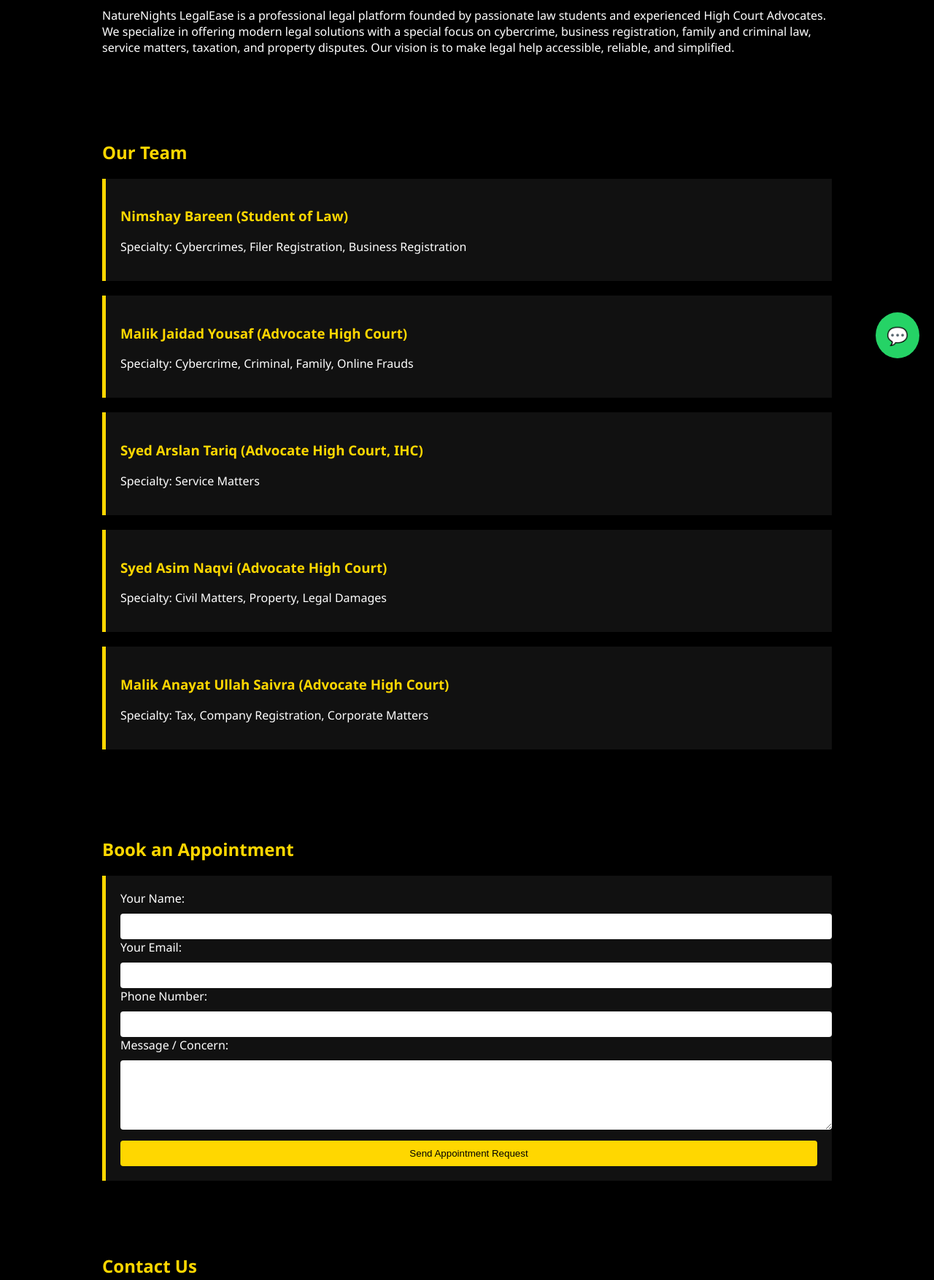
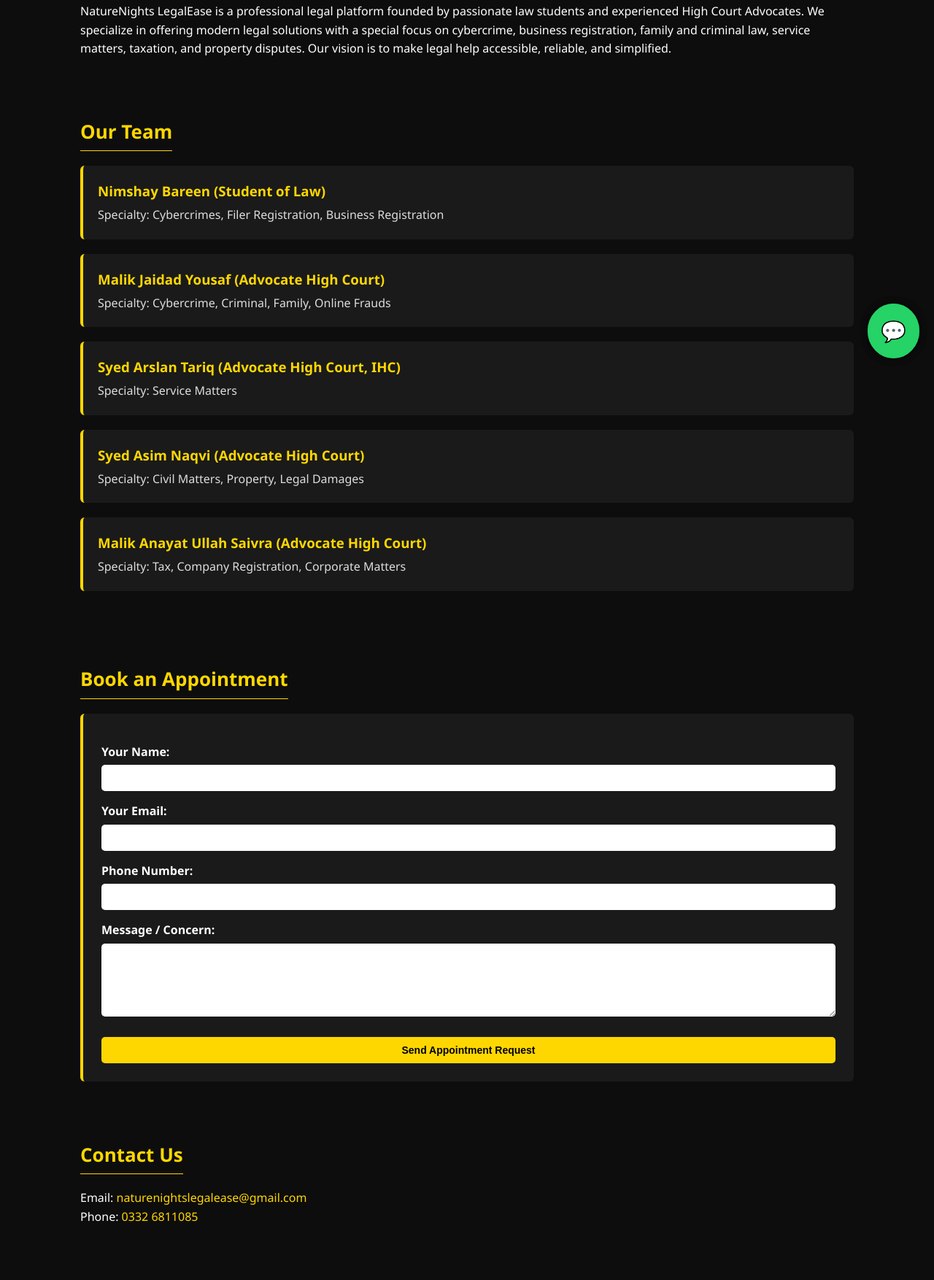
Before and after one commit to NatureNightsLegalEase/NatureNights-LegalEase-, a plain HTML site: page index.html in a window 1280 px wide. Shown: the part 289-2043 px from the top of the page at 73% size. Drawn offline with Linux system fonts and the light colour scheme.

Commit message:
Update index.html

```diff
--- a/index.html
+++ b/index.html
@@ -1,40 +1,246 @@
-<!DOCTYPE html><html lang="en">
+<!DOCTYPE html>
+<html lang="en">
 <head>
-    <meta charset="UTF-8">
-    <meta name="viewport" content="width=device-width, initial-scale=1.0">
+  <meta charset="UTF-8" />
+  <meta name="viewport" content="width=device-width, initial-scale=1.0"/>
   <title>NatureNights LegalEase</title>
   <style>
+    * {
+      box-sizing: border-box;
+      margin: 0;
+      padding: 0;
+    }
+
     body {
-            margin: 0;
       font-family: 'Segoe UI', Tahoma, Geneva, Verdana, sans-serif;
-            background-color: #000;
+      background-color: #0d0d0d;
+      color: #fff;
+      line-height: 1.6;
+    }
+
+    header {
+      background-color: #111;
+      text-align: center;
+      padding: 30px 20px;
+      border-bottom: 2px solid gold;
+    }
+
+    header img {
+      height: 80px;
+      margin-bottom: 10px;
+    }
+
+    header h1 {
+      color: gold;
+      font-size: 32px;
+      margin-bottom: 10px;
+    }
+
+    header p {
+      font-size: 16px;
+      color: #ccc;
+    }
+
+    section {
+      padding: 40px 20px;
+      max-width: 1100px;
+      margin: auto;
+    }
+
+    h2 {
+      color: gold;
+      margin-bottom: 20px;
+      font-size: 26px;
+      border-bottom: 1px solid gold;
+      display: inline-block;
+      padding-bottom: 5px;
+    }
+
+    .team-member {
+      background-color: #1a1a1a;
+      border-left: 4px solid gold;
+      padding: 20px;
+      margin-bottom: 20px;
+      border-radius: 6px;
+    }
+
+    .team-member h3 {
+      color: #ffd700;
+      margin-bottom: 5px;
+    }
+
+    .team-member p {
+      color: #ddd;
+    }
+
+    form {
+      background-color: #1a1a1a;
+      padding: 25px;
+      border-left: 4px solid gold;
+      border-radius: 6px;
+    }
+
+    form label {
+      display: block;
+      margin-top: 15px;
+      font-weight: bold;
       color: #fff;
     }
-        header {
-            background-color: #1a1a1a;
+
+    input,
+    textarea {
+      width: 100%;
+      padding: 10px;
+      margin-top: 5px;
+      border-radius: 5px;
+      border: none;
+      font-size: 14px;
+    }
+
+    input[type="submit"] {
+      background-color: gold;
+      color: black;
+      font-weight: bold;
+      margin-top: 20px;
+      cursor: pointer;
+      transition: 0.3s;
+    }
+
+    input[type="submit"]:hover {
+      background-color: #e6c200;
+    }
+
+    a {
+      color: gold;
+      text-decoration: none;
+    }
+
+    a:hover {
+      text-decoration: underline;
+    }
+
+    footer {
+      background-color: #111;
+      color: #aaa;
+      text-align: center;
       padding: 20px;
-            text-align: center;
+      font-size: 14px;
+      margin-top: 40px;
+      border-top: 2px solid gold;
     }
-        header img {
-            height: 100px;
+
+    .whatsapp-button {
+      position: fixed;
+      bottom: 20px;
+      right: 20px;
+      background-color: #25D366;
+      color: white;
+      padding: 15px 18px;
+      border-radius: 50%;
+      font-size: 28px;
+      z-index: 999;
+      box-shadow: 0 0 10px rgba(0,0,0,0.5);
+      transition: 0.3s;
     }
-        h1, h2, h3 {
-            color: gold;
+
+    .whatsapp-button:hover {
+      background-color: #1ebe5b;
     }
-        section {
-            padding: 40px 20px;
-            max-width: 1000px;
-            margin: auto;
+
+    @media (max-width: 600px) {
+      header h1 {
+        font-size: 24px;
       }
-        .team-member {
-            background-color: #111;
-            border-left: 5px solid gold;
-            padding: 20px;
-            margin-bottom: 20px;
+
+      h2 {
+        font-size: 22px;
       }
-        footer {
-            background-color: #1a1a1a;
-            text-align: center;
+
+      .team-member, form {
+        padding: 15px;
+      }
+    }
+  </style>
+</head>
+<body>
+
+  <header>
+    <img src="logo.png" alt="NatureNights LegalEase Logo" />
+    <h1>NatureNights LegalEase</h1>
+    <p>Professional Legal Services in Pakistan</p>
+  </header>
+
+  <section id="about">
+    <h2>About Us</h2>
+    <p>
+      NatureNights LegalEase is a professional legal platform founded by passionate law students and experienced High Court Advocates. We specialize in offering modern legal solutions with a special focus on cybercrime, business registration, family and criminal law, service matters, taxation, and property disputes. Our vision is to make legal help accessible, reliable, and simplified.
+    </p>
+  </section>
+
+  <section id="team">
+    <h2>Our Team</h2>
+
+    <div class="team-member">
+      <h3>Nimshay Bareen (Student of Law)</h3>
+      <p>Specialty: Cybercrimes, Filer Registration, Business Registration</p>
+    </div>
+
+    <div class="team-member">
+      <h3>Malik Jaidad Yousaf (Advocate High Court)</h3>
+      <p>Specialty: Cybercrime, Criminal, Family, Online Frauds</p>
+    </div>
+
+    <div class="team-member">
+      <h3>Syed Arslan Tariq (Advocate High Court, IHC)</h3>
+      <p>Specialty: Service Matters</p>
+    </div>
+
+    <div class="team-member">
+      <h3>Syed Asim Naqvi (Advocate High Court)</h3>
+      <p>Specialty: Civil Matters, Property, Legal Damages</p>
+    </div>
+
+    <div class="team-member">
+      <h3>Malik Anayat Ullah Saivra (Advocate High Court)</h3>
+      <p>Specialty: Tax, Company Registration, Corporate Matters</p>
+    </div>
+  </section>
+
+  <section id="appointment">
+    <h2>Book an Appointment</h2>
+    <form action="mailto:naturenightslegalease@gmail.com" method="post" enctype="text/plain">
+      <label for="name">Your Name:</label>
+      <input type="text" id="name" name="name" required />
+
+      <label for="email">Your Email:</label>
+      <input type="email" id="email" name="email" required />
+
+      <label for="phone">Phone Number:</label>
+      <input type="text" id="phone" name="phone" />
+
+      <label for="message">Message / Concern:</label>
+      <textarea id="message" name="message" rows="5"></textarea>
+
+      <input type="submit" value="Send Appointment Request" />
+    </form>
+  </section>
+
+  <section id="contact">
+    <h2>Contact Us</h2>
+    <p>Email: <a href="mailto:naturenightslegalease@gmail.com">naturenightslegalease@gmail.com</a></p>
+    <p>Phone: <a href="tel:+923326811085">0332 6811085</a></p>
+  </section>
+
+  <footer>
+    <p>&copy; 2025 NatureNights LegalEase. All rights reserved.</p>
+  </footer>
+
+  <a href="https://wa.me/923326811085" class="whatsapp-button" title="Chat on WhatsApp">
+    💬
+  </a>
+
+</body>
+</html>            text-align: center;
             padding: 20px;
             border-top: 2px solid gold;
         }
```
Lines whose indentation alone changed are shown as unchanged.
